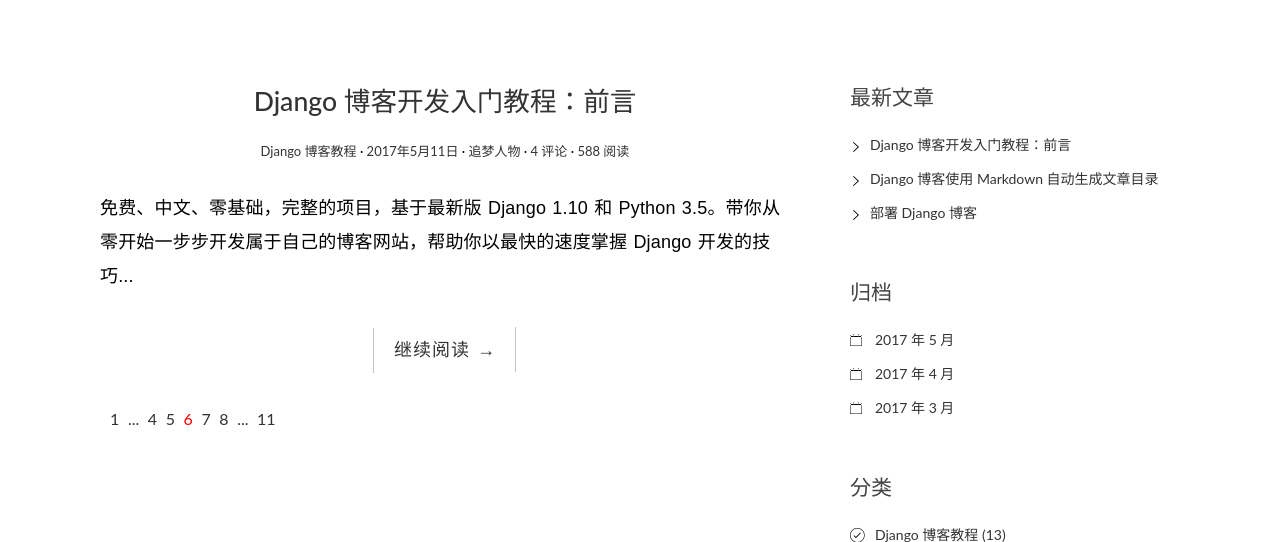
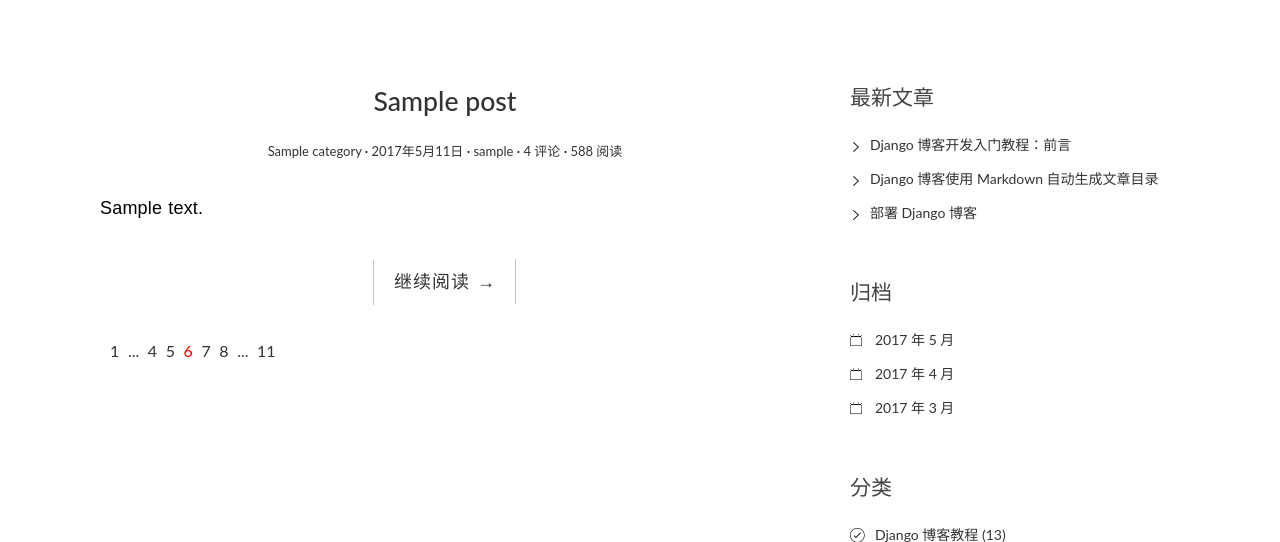
Before and after one commit to xianglongsdu/blogproject, a Django app: page /blog/ in a window 1280 px wide. Shown: the part 91-633 px from the top of the page. Run offline with Django 3.2, Linux system fonts and the light colour scheme; tables that the repository leaves empty hold one stand-in row (values such as "Sample post"); some libraries are stand-ins or nearby versions.

Commit message:
临时状态

```diff
--- a/templates/blog/index.html
+++ b/templates/blog/index.html
@@ -4,28 +4,29 @@
         <div class="row">
             {% block main %}
             <main class="col-md-8">
-                <article class="post post-1">
+                {% for post in posts %}
+                <article class="post post-{{ post.pk }}">
                     <header class="entry-header">
                         <h1 class="entry-title">
-                            <a href="single.html">Django 博客开发入门教程：前言</a>
+                            <a href="single.html">{{ post.title }}</a>
                         </h1>
                         <div class="entry-meta">
-                            <span class="post-category"><a href="#">Django 博客教程</a></span>
+                            <span class="post-category"><a href="#">{{ post.category }}</a></span>
                             <span class="post-date"><a href="#"><time class="entry-date"
                                                                       datetime="2012-11-09T23:15:57+00:00">2017年5月11日</time></a></span>
-                            <span class="post-author"><a href="#">追梦人物</a></span>
+                            <span class="post-author"><a href="#">{{ post.author }}</a></span>
                             <span class="comments-link"><a href="#">4 评论</a></span>
                             <span class="views-count"><a href="#">588 阅读</a></span>
                         </div>
                     </header>
                     <div class="entry-content clearfix">
-                        <p>免费、中文、零基础，完整的项目，基于最新版 Django 1.10 和 Python 3.5。带你从零开始一步步开发属于自己的博客网站，帮助你以最快的速度掌握 Django
-                            开发的技巧...</p>
+                        <p>{{ post.excerpt }}</p>
                         <div class="read-more cl-effect-14">
                             <a href="#" class="more-link">继续阅读 <span class="meta-nav">→</span></a>
                         </div>
                     </div>
                 </article>
+                {% endfor %}
 
                 <!-- 简单分页效果
                 <div class="pagination-simple">
```
